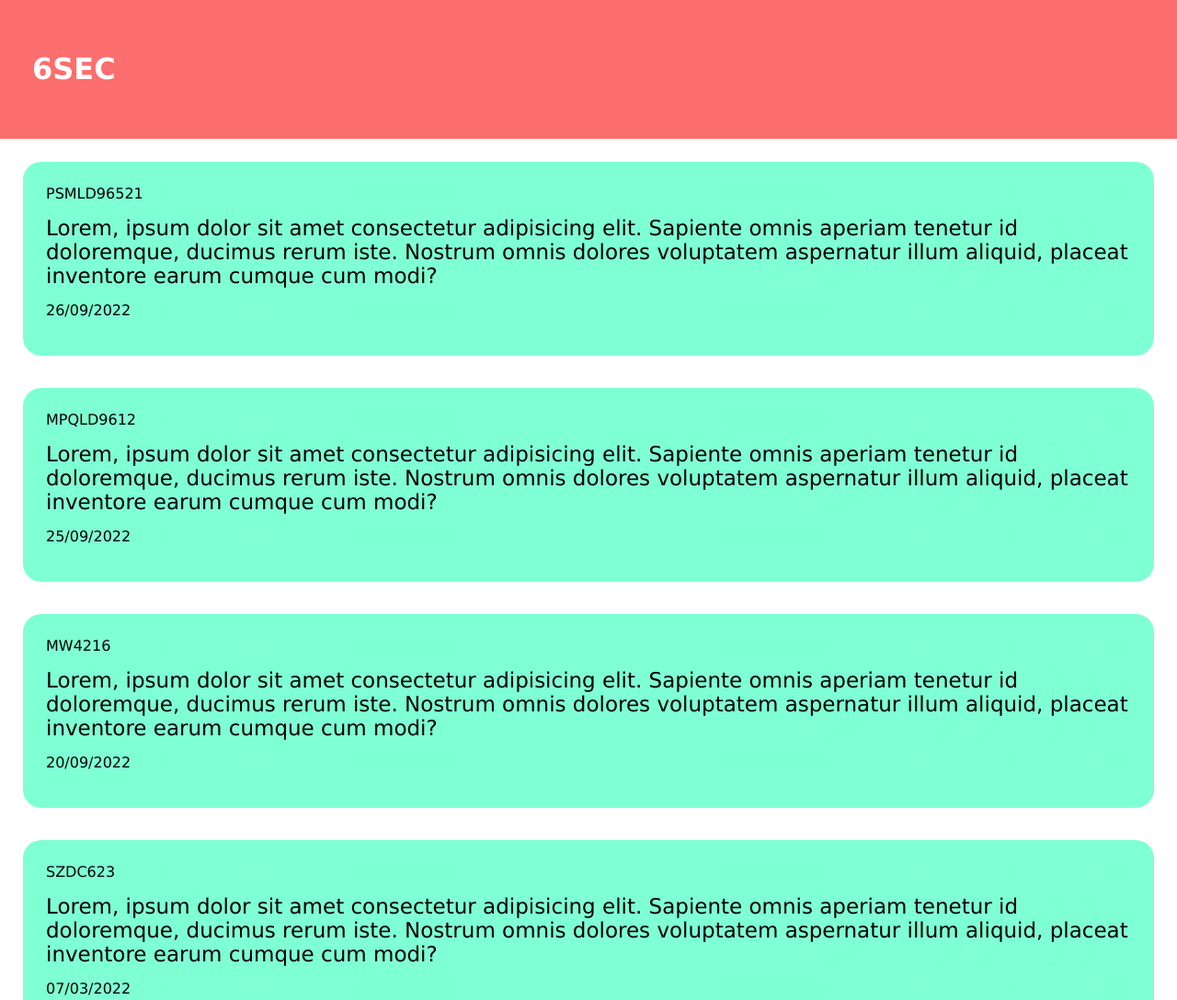
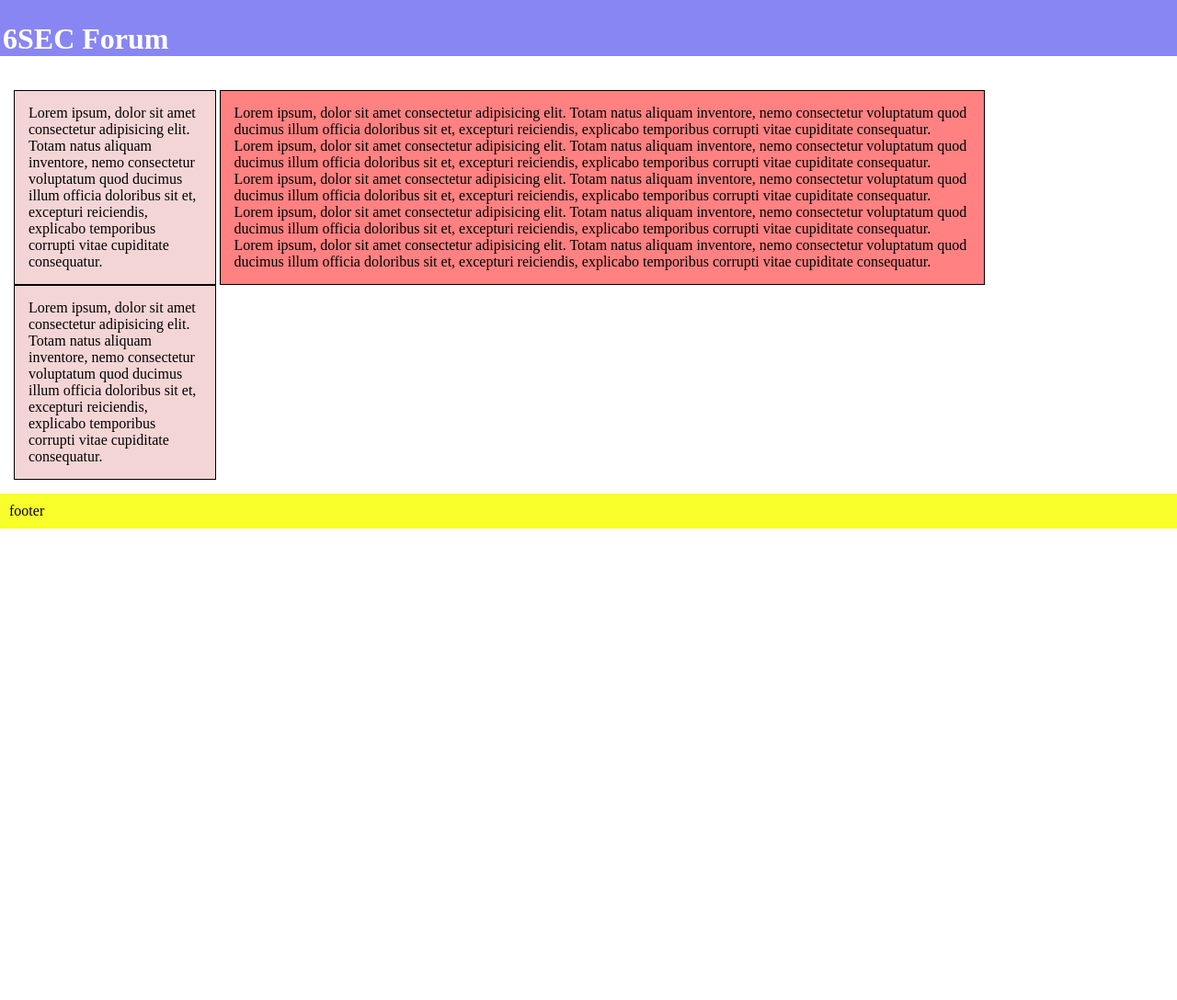
Before and after one commit to flowlord/6SEC-Forum, a plain HTML site: page index.html in a window 1280 px wide. Shown: the top 1088 px of the page at 92% size. After the commit the page ends 800 px from the top, so only its background shows below. Drawn offline with nearby package versions, Linux system fonts and the light colour scheme.

Commit message:
Création du contenu et de la stucture de base
 Création du contenu et de la structure de base de la page d'accueil.

```diff
--- a/index.html
+++ b/index.html
@@ -1,83 +1,54 @@
-<!DOCTYPE html>
-<html lang="fr">
+<!doctype html>
+<html dir="ltr" lang="fr">
     <head>
-        <meta charset="UTF-8" />
-        <link rel="stylesheet" href="styles/style.css"/>
 
-        <!-- A typical mobile-optimized site contains something like the following (https://developer.mozilla.org/en-US/docs/Web/HTML/Viewport_meta_tag) -->
-        <meta name="viewport" content="width=device-width, initial-scale=1" />
+        <meta charset="utf-8">
 
-        <!--  https://www.w3schools.com/tags/tag_meta.asp -->
+        <title>6SEC Forum </title>
 
-        <meta name="description" content="
-        Bienvenue sur le Forum 6SEC.
-        Discutez des dernières avancées technologiques, posez vos questions,
-        et partagez vos connaissances avec la communauté.
-        Rejoignez-nous et d'autres passionnés de l'informatique.">
+        <meta name="viewport" content="width=device-width, initial-scale=1.0">
+        <meta name="robots" content="noindex">
 
-        <meta name="keywords" content="HTML, CSS, JavaScript">
-        <meta name="author" content="John Doe">
+        <link rel="stylesheet" href="styles/home.css" type="text/css">
+
+        <!-- Chargement des icones google -->
+        <link rel="stylesheet" href="https://fonts.googleapis.com/css2?family=Material+Symbols+Outlined:opsz,wght,FILL,GRAD@20..48,100..700,0..1,-50..200" />
 
 
     </head>
+
     <body>
 
         <header>
-            <h1>6SEC</h1>
+            <h1>6SEC Forum</h1>
         </header>
+
 
         <main>
 
-            <div class="msg-box">
-                <span class="pseudo">PSMLD96521</span>
-                <span class="msg">Lorem, ipsum dolor sit amet consectetur adipisicing elit. Sapiente omnis aperiam tenetur id doloremque, ducimus rerum iste. Nostrum omnis dolores voluptatem aspernatur illum aliquid, placeat inventore earum cumque cum modi?</span>
-                <span class="date">26/09/2022</span>
+            <div class="menu">
+                Lorem ipsum, dolor sit amet consectetur adipisicing elit. Totam natus aliquam inventore, nemo consectetur voluptatum quod ducimus illum officia doloribus sit et, excepturi reiciendis, explicabo temporibus corrupti vitae cupiditate consequatur.
             </div>
 
-            <div class="msg-box">
-                <span class="pseudo">MPQLD9612</span>
-                <span class="msg">Lorem, ipsum dolor sit amet consectetur adipisicing elit. Sapiente omnis aperiam tenetur id doloremque, ducimus rerum iste. Nostrum omnis dolores voluptatem aspernatur illum aliquid, placeat inventore earum cumque cum modi?</span>
-                <span class="date">25/09/2022</span>
+            <div class="thread">
+                Lorem ipsum, dolor sit amet consectetur adipisicing elit. Totam natus aliquam inventore, nemo consectetur voluptatum quod ducimus illum officia doloribus sit et, excepturi reiciendis, explicabo temporibus corrupti vitae cupiditate consequatur.
+                Lorem ipsum, dolor sit amet consectetur adipisicing elit. Totam natus aliquam inventore, nemo consectetur voluptatum quod ducimus illum officia doloribus sit et, excepturi reiciendis, explicabo temporibus corrupti vitae cupiditate consequatur.
+                Lorem ipsum, dolor sit amet consectetur adipisicing elit. Totam natus aliquam inventore, nemo consectetur voluptatum quod ducimus illum officia doloribus sit et, excepturi reiciendis, explicabo temporibus corrupti vitae cupiditate consequatur.
+                Lorem ipsum, dolor sit amet consectetur adipisicing elit. Totam natus aliquam inventore, nemo consectetur voluptatum quod ducimus illum officia doloribus sit et, excepturi reiciendis, explicabo temporibus corrupti vitae cupiditate consequatur.
+                Lorem ipsum, dolor sit amet consectetur adipisicing elit. Totam natus aliquam inventore, nemo consectetur voluptatum quod ducimus illum officia doloribus sit et, excepturi reiciendis, explicabo temporibus corrupti vitae cupiditate consequatur.
             </div>
 
-            <div class="msg-box">
-                <span class="pseudo">MW4216</span>
-                <span class="msg">Lorem, ipsum dolor sit amet consectetur adipisicing elit. Sapiente omnis aperiam tenetur id doloremque, ducimus rerum iste. Nostrum omnis dolores voluptatem aspernatur illum aliquid, placeat inventore earum cumque cum modi?</span>
-                <span class="date">20/09/2022</span>
+            <div class="tendence">
+                Lorem ipsum, dolor sit amet consectetur adipisicing elit. Totam natus aliquam inventore, nemo consectetur voluptatum quod ducimus illum officia doloribus sit et, excepturi reiciendis, explicabo temporibus corrupti vitae cupiditate consequatur.
             </div>
-
-            <div class="msg-box">
-                <span class="pseudo">SZDC623</span>
-                <span class="msg">Lorem, ipsum dolor sit amet consectetur adipisicing elit. Sapiente omnis aperiam tenetur id doloremque, ducimus rerum iste. Nostrum omnis dolores voluptatem aspernatur illum aliquid, placeat inventore earum cumque cum modi?</span>
-                <span class="date">07/03/2022</span>
-            </div>
-
-
-            <div class="creat_post">
-
-                <form action="">
-
-                    <label for="message"> Votre message </label>
-                    <br>
-                    <textarea   id="message" name="message" required="required" placeholder="Hi, How to creat video player with HTML ?"></textarea>
-                    <br>
-                    <button type="submit" class="btn">
-                        Envoyer
-                    </button>
-
-                </form>
-
-            </div>
-
 
         </main>
 
 
-        <br/><br/><br/><br/>
-
         <footer>
-            @EronGroups | ©2023 | by Y.Karim | Projet personnel Studi
+            footer
         </footer>
 
     </body>
+
 </html>
--- /dev/null
+++ b/styles/home.css
@@ -0,0 +1,43 @@
+
+
+body{
+    margin:0px;
+}
+
+
+header{
+    background-color: #8886f2;
+    color: white;
+    padding-top: 3px;
+    padding-left: 3px;
+}
+
+main{
+    padding: 15px;
+}
+
+.menu, .tendence, .thread{
+    display: inline-block;
+    border: 1px solid black;
+    padding: 15px;
+}
+
+
+.menu, .tendence{
+    width: 15%;
+    background-color: #f4d5d5;
+}
+
+.thread{
+    width: 64%;
+    background-color: #ff8181;
+
+}
+
+/*.tendence{}*/
+
+
+footer{
+    background-color: #f8ff2a;
+    padding: 10px;
+}
```
